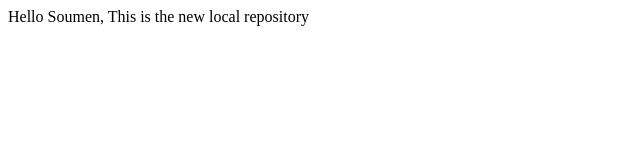
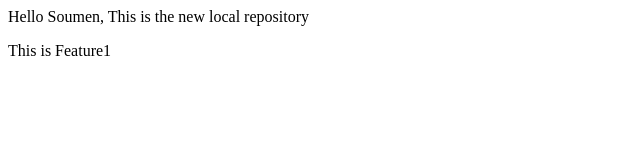
Before and after one commit to Soumen28998/Local-Repo, a plain HTML site: page index.html in a window 1280 px wide. Shown: the full height of the page, 0-640 px from the left. Drawn offline with Linux system fonts and the light colour scheme.

Commit message:
Add new feature

```diff
--- a/index.html
+++ b/index.html
@@ -1 +1,2 @@
 <P>Hello Soumen, This is the new local repository</P>
+<P>This is Feature1</P>
```
